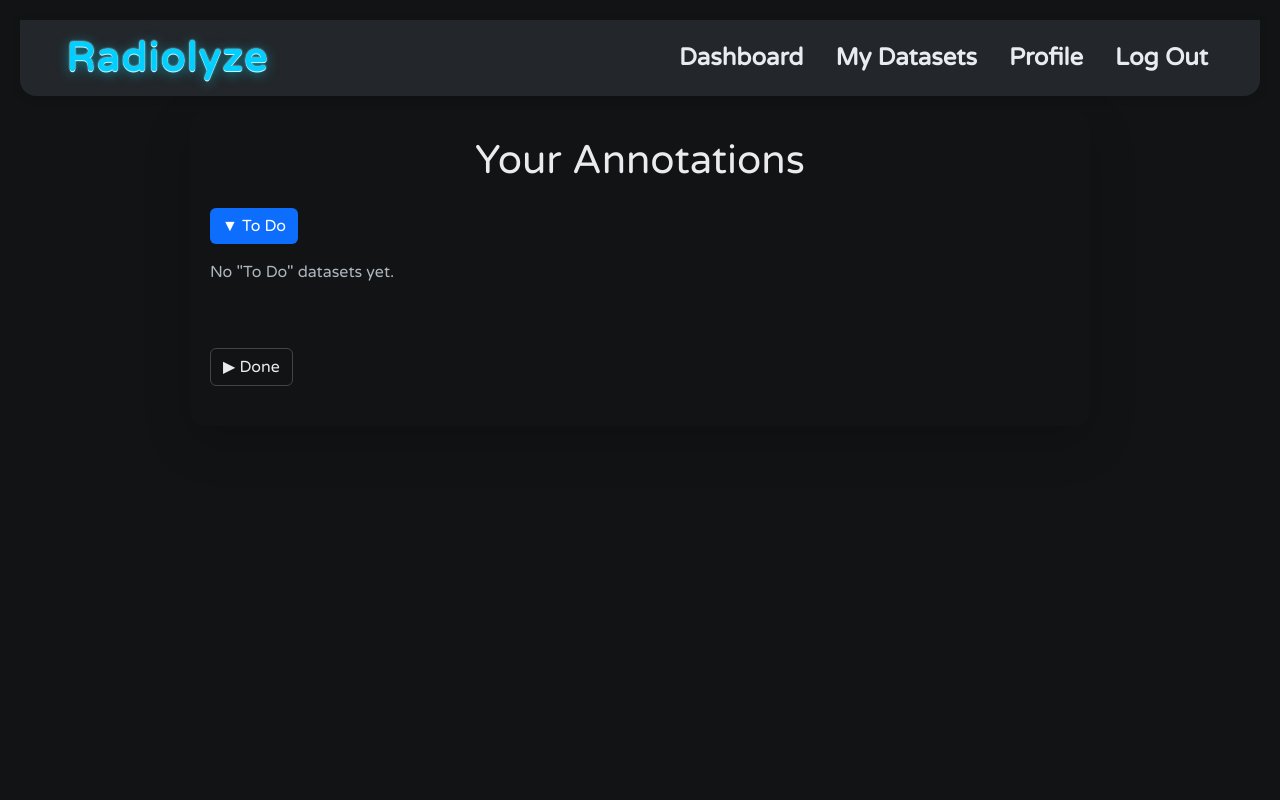
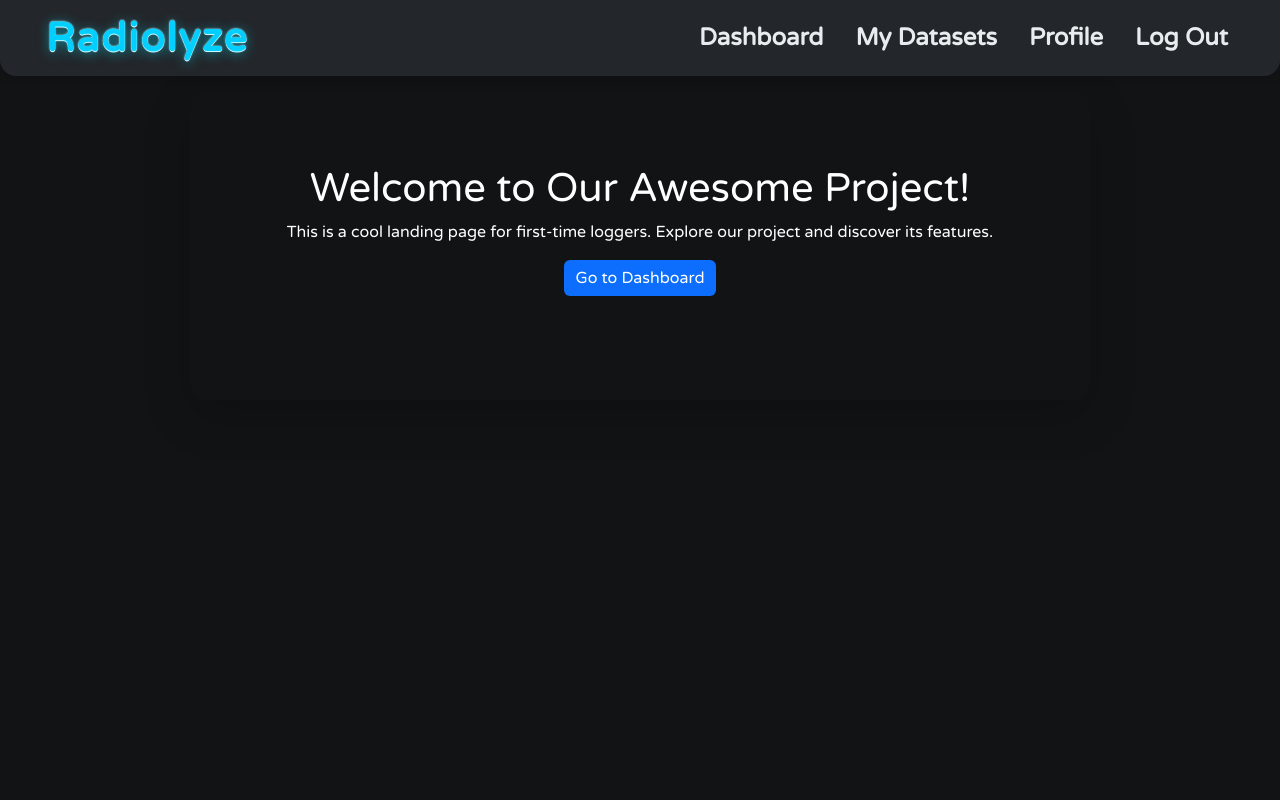
Before and after one commit to CT-Image-Annotation/main-app, a Flask app: page / in a window 1280 px wide. Run offline with Flask 3, Linux system fonts and the light colour scheme; the visitor is signed in with stand-in values (Sample User, id 1).

Commit message:
home page added

```diff
--- a/app/__init__.py
+++ b/app/__init__.py
@@ -26,7 +26,7 @@ def create_app(config_class=Config):
     from app.models.Annotation import Annotation
 
     # Register blueprints/controllers after db initialization
-    from app.controllers import register_controllers
+    from app.controllers import register_controllers, landing
     register_controllers(app)
 
     @app.cli.command("download-medsam")
--- a/app/controllers/dashboard.py
+++ b/app/controllers/dashboard.py
@@ -3,7 +3,7 @@ from app.services.DatasetService import DatasetService
 
 bp = Blueprint("dashboard", __name__)
 
-@bp.route('/')
+@bp.route('/dashboard')
 def index():
     if not session.get('user_id'):
         return redirect(url_for("auth.login"))
--- a/app/controllers/datasets.py
+++ b/app/controllers/datasets.py
@@ -9,7 +9,7 @@ def index():
     if not session.get('user_id'):
         return redirect(url_for("auth.login"))
     user_id = session.get('user_id')
-    datasets = DatasetService.read_all(user_id, "user")
+    datasets = DatasetService.list_for_user(user_id)
     print(datasets)
     return render_template('datasets/index.html', datasets=datasets)
 
--- a/app/controllers/landing.py
+++ b/app/controllers/landing.py
@@ -1,7 +1,7 @@
-from flask import Blueprint, render_template, request, redirect, url_for
+from flask import Blueprint, render_template
 
-bp = Blueprint("landing", __name__)
+bp = Blueprint('landing', __name__)
 
 @bp.route('/')
 def index():
-    return render_template('index.html')
+    return render_template('landing.html')
--- a/app/templates/base.html
+++ b/app/templates/base.html
@@ -116,7 +116,7 @@
   <body class="bg-dark text-light">
     <nav class="navbar navbar-expand-lg navbar-dark navbar-custom mb-3 px-3">
       <div class="container-fluid">
-        <a class="navbar-brand fw-bold" href="{{ url_for('dashboard.index') }}">Radiolyze</a>
+        <a class="navbar-brand fw-bold" href="{{ url_for('landing.index') }}">Radiolyze</a>
         <div class="collapse navbar-collapse">
           <ul class="navbar-nav ms-auto mb-2 mb-lg-0">
             {% if session.get('user_id') %}
--- a/app/templates/datasets/index.html
+++ b/app/templates/datasets/index.html
@@ -3,72 +3,24 @@
 {% block title %}My Datasets{% endblock %}
 
 {% block content %}
-<div class="container">
-    <div class="row">
-        <!-- Left side: List of datasets -->
-        <div class="col-md-4">
-            <ul class="list-group" id="dataset-list">
-                {% for dataset in datasets %}
-                    <li class="list-group-item" data-id="{{ dataset.id }}" onclick="selectDataset({{ dataset.id }})">
-                        {{ dataset.name }}
-                        <a href="{{ url_for('uploads.upload', dataset_id=dataset.id) }}">
-                            <button>Upload</button>
-                        </a>
-                    </li>
-                {% endfor %}
-            </ul>
-        </div>
-
-        <!-- Right side: Resources of selected dataset -->
-        <div class="col-md-8" id="resource-list">
-            {% if resources %}
-                <ul>
-                    {% for resource in resources %}
-                        <li>{{ resource.name }}</li>
-                    {% endfor %}
-                </ul>
-            {% else %}
-                <p>No resources available.</p>
-            {% endif %}
-        </div>
-    </div>
+<div class="landing-page">
+    <h1>Welcome to Our Awesome Project!</h1>
+    <p>This is a cool landing page for first-time loggers. Explore our project and discover its features.</p>
+    <a href="{{ url_for('dashboard.index') }}" class="btn btn-primary">Go to Dashboard</a>
 </div>
-
-<!-- JavaScript for handling dataset selection -->
-<script>
-    function selectDataset(datasetId) {
-        fetch(`/datasets/${datasetId}/resources`)
-            .then(response => response.json())
-            .then(data => {
-                const resourceList = document.getElementById('resource-list');
-                resourceList.innerHTML = ''; // Clear current resources
-
-                if (data.resources.length > 0) {
-                    const ul = document.createElement('ul');
-                    data.resources.forEach(resource => {
-                        const li = document.createElement('li');
-                        li.textContent = resource.name;
-                        console.log(resource.path);
-                        li.onclick = function () {
-                            const downloadLink = document.createElement('a');
-                            downloadLink.href = resource.path;
-                            downloadLink.download = resource.name;
-                            document.body.appendChild(downloadLink);
-                            downloadLink.click();
-                            document.body.removeChild(downloadLink);                        };
-                        ul.appendChild(li);
-                    });
-                    resourceList.appendChild(ul);
-                } else {
-                    resourceList.innerHTML = '<p>No resources available.</p>';
-                }
-            });
+<style>
+    body {
+        background-color: #343a40;
+        color: #ffffff;
+        margin: 0;
+        padding: 0;
+        min-height: 100vh;
     }
-
-    // Initial load: Select the first dataset
-    document.addEventListener('DOMContentLoaded', function() {
-        const firstDatasetId = document.querySelector('#dataset-list li').dataset.id;
-        selectDataset(firstDatasetId);
-    });
-</script>
+    .landing-page {
+        color: #ffffff;
+        padding: 3rem;
+        text-align: center;
+        margin-bottom: 2rem;
+    }
+</style>
 {% endblock %}
```
Also changed, not shown: app/templates/landing.html (added, +26 -0 lines).
